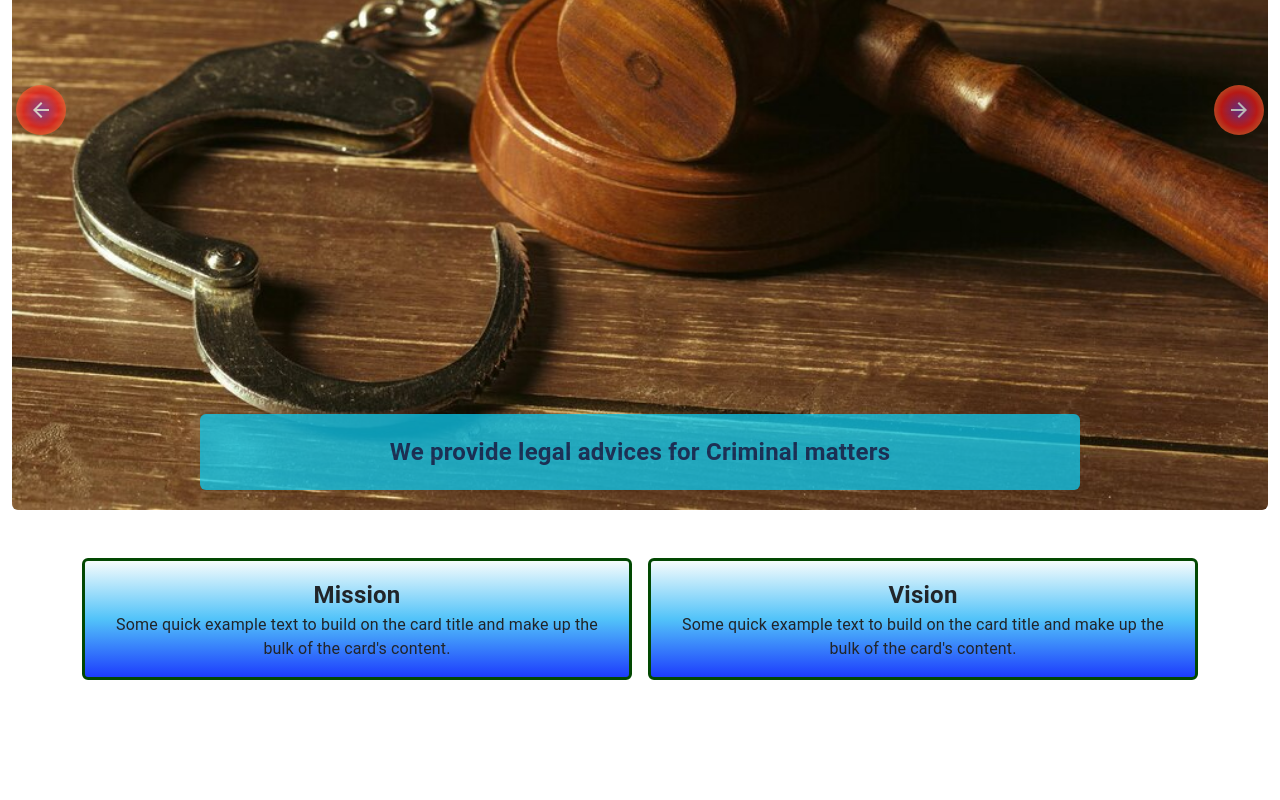
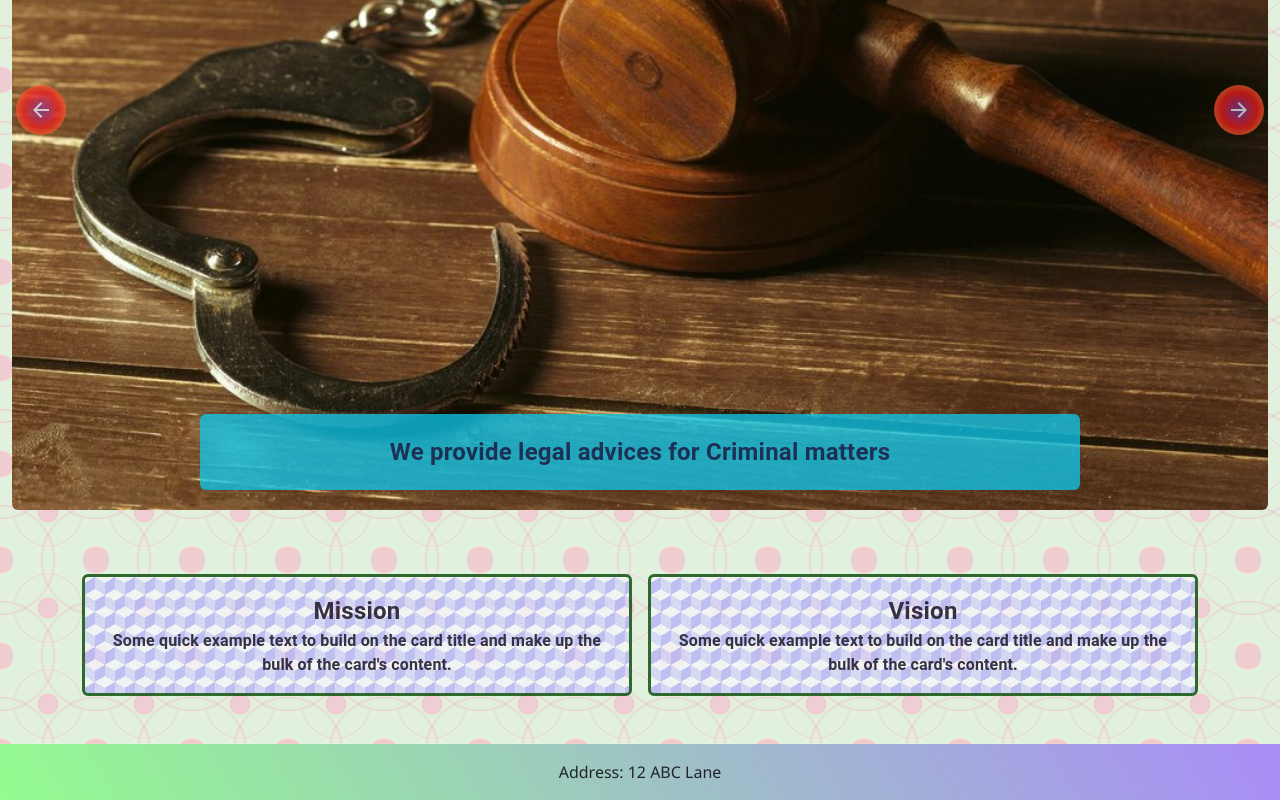
Before and after one commit to Sumitoppa/advocate-web, a React (Create React App) app: page / in a window 1280 px wide. Shown: the part 552-1352 px from the top of the page. Before the commit the page ends 1280 px from the top, so only its background shows below. Built offline with nearby package versions, Linux system fonts and the light colour scheme.

Commit message:
Added Footer, changed styles and folder structure

```diff
--- a/src/App.js
+++ b/src/App.js
@@ -2,7 +2,8 @@ import './App.css';
 import NavMenu from './components/SideNav/NavMenu';
 import {useNavigate} from 'react-router-dom'
 import { useEffect } from 'react';
-import NavigationRouting from './components/NavigationRouting';
+import NavigationRouting from './components/Routing/NavigationRouting';
+import Footer from './components/Footer/Footer';
 
 function App() {
   const navigate = useNavigate();
@@ -15,6 +16,7 @@ function App() {
     <div className="App">
       <NavMenu />
       <NavigationRouting />
+      <Footer />
     </div>
   );
 }
--- /dev/null
+++ b/src/components/Footer/Footer.jsx
@@ -0,0 +1,15 @@
+import React from 'react'
+import styles from './Footer.module.css';
+
+function Footer() {
+  return (
+    <footer>
+        <div className={`${styles.footer} p-3`}>
+            Address:
+            12 ABC Lane
+        </div>
+    </footer>
+  )
+}
+
+export default Footer
--- /dev/null
+++ b/src/components/Footer/Footer.module.css
@@ -0,0 +1,3 @@
+.footer{
+    background-image: linear-gradient(60deg, #17f70f77, #470aef77);
+}
--- a/src/components/Homepage/Homepage.jsx
+++ b/src/components/Homepage/Homepage.jsx
@@ -45,7 +45,7 @@ const Homepage = () => {
       <div className="my-3">
         <ImageSlider />
       </div>
-      <div className="my-5">
+      <div className="py-5">
         <MissionAndVision />
       </div>
     </>
--- a/src/components/Homepage/MissionAndVision/MissionAndVision.jsx
+++ b/src/components/Homepage/MissionAndVision/MissionAndVision.jsx
@@ -13,7 +13,7 @@ function MissionAndVission() {
               <Typography className="card-title fs-4">
                 <strong>Mission</strong>
               </Typography>
-              <Typography className="card-text">
+              <Typography className="card-text fw-bold">
                 Some quick example text to build on the card title and make up
                 the bulk of the card's content.
               </Typography>
@@ -28,7 +28,7 @@ function MissionAndVission() {
               <Typography className="card-title fs-4">
                 <strong>Vision</strong>
               </Typography>
-              <Typography className="card-text">
+              <Typography className="card-text fw-bold">
                 Some quick example text to build on the card title and make up
                 the bulk of the card's content.
               </Typography>
--- a/src/components/Homepage/MissionAndVision/MissionAndVision.module.css
+++ b/src/components/Homepage/MissionAndVision/MissionAndVision.module.css
@@ -1,4 +1,56 @@
-.advMVCard{
-    border: 3px solid rgb(2, 72, 2);
-    background: linear-gradient(0deg, rgba(29,60,253,1) 0%, rgba(82,195,249,1) 50%, rgba(246,252,252,1) 100%);
+.advMVCard {
+  border: 3px solid rgb(2, 72, 2);
+  background-color: #b4b4f6;
+  opacity: 0.8;
+  background-image: linear-gradient(
+      30deg,
+      #f4f7f8 12%,
+      transparent 12.5%,
+      transparent 87%,
+      #f4f7f8 87.5%,
+      #f4f7f8
+    ),
+    linear-gradient(
+      150deg,
+      #f4f7f8 12%,
+      transparent 12.5%,
+      transparent 87%,
+      #f4f7f8 87.5%,
+      #f4f7f8
+    ),
+    linear-gradient(
+      30deg,
+      #f4f7f8 12%,
+      transparent 12.5%,
+      transparent 87%,
+      #f4f7f8 87.5%,
+      #f4f7f8
+    ),
+    linear-gradient(
+      150deg,
+      #f4f7f8 12%,
+      transparent 12.5%,
+      transparent 87%,
+      #f4f7f8 87.5%,
+      #f4f7f8
+    ),
+    linear-gradient(
+      60deg,
+      #f4f7f877 25%,
+      transparent 25.5%,
+      transparent 75%,
+      #f4f7f877 75%,
+      #f4f7f877
+    ),
+    linear-gradient(
+      60deg,
+      #f4f7f877 25%,
+      transparent 25.5%,
+      transparent 75%,
+      #f4f7f877 75%,
+      #f4f7f877
+    );
+  background-size: 20px 35px;
+  background-position: 0 0, 0 0, 10px 18px, 10px 18px, 0 0, 10px 18px;
+  color: rgb(11, 4, 28);
 }
--- a/src/components/NavigationRouting.jsx
+++ /dev/null
@@ -1,21 +0,0 @@
-import React from 'react'
-import { Routes, Route } from 'react-router-dom'
-import Homepage from './Homepage/Homepage';
-import AboutUs from './AboutUs/AboutUs';
-import AreaOfWork from './AreaOfWork/AreaOfWork';
-import YourOpinion from './YourOpinion/YourOpinion';
-import Contact from './ContactUs/Contact';
-function NavigationRouting() {
-    return (
-        <Routes>
-            <Route path='/' exact element={<Homepage />}></Route>
-            <Route path='/about' exact element={<AboutUs />}></Route>
-            <Route path='/area' element={<AreaOfWork />}></Route>
-            <Route path='/feedback' element={<YourOpinion />}></Route>
-            <Route path='/contact' element={<Contact />}></Route>
-            <Route path='/*' element={<h2>Page not found</h2>}></Route>
-        </Routes>
-    )
-}
-
-export default NavigationRouting
--- /dev/null
+++ b/src/components/Routing/NavigationRouting.jsx
@@ -0,0 +1,25 @@
+import React from "react";
+import { Routes, Route } from "react-router-dom";
+import Homepage from "../Homepage/Homepage";
+import AboutUs from "../AboutUs/AboutUs";
+import AreaOfWork from "../AreaOfWork/AreaOfWork";
+import YourOpinion from "../YourOpinion/YourOpinion";
+import Contact from "../ContactUs/Contact";
+import styles from "./NavigationRouting.module.css";
+
+function NavigationRouting() {
+  return (
+    <div className={`${styles.envelop}`}>
+      <Routes>
+        <Route path="/" exact element={<Homepage />}></Route>
+        <Route path="/about" exact element={<AboutUs />}></Route>
+        <Route path="/area" element={<AreaOfWork />}></Route>
+        <Route path="/feedback" element={<YourOpinion />}></Route>
+        <Route path="/contact" element={<Contact />}></Route>
+        <Route path="/*" element={<h2>Page not found</h2>}></Route>
+      </Routes>
+    </div>
+  );
+}
+
+export default NavigationRouting;
--- /dev/null
+++ b/src/components/Routing/NavigationRouting.module.css
@@ -0,0 +1,44 @@
+.envelop {
+  background: radial-gradient(
+      #f0cdd2 15%,
+      transparent 16%,
+      transparent 49%,
+      #f0cdd2 50%,
+      transparent 51%
+    ),
+    radial-gradient(
+      circle at top left,
+      #f0cdd2 10%,
+      transparent 10%,
+      transparent 39%,
+      #f0cdd2 40%,
+      transparent 41%
+    ),
+    radial-gradient(
+      circle at top right,
+      #f0cdd2 10%,
+      transparent 10%,
+      transparent 39%,
+      #f0cdd2 40%,
+      transparent 41%
+    ),
+    radial-gradient(
+      circle at bottom left,
+      #f0cdd2 10%,
+      transparent 10%,
+      transparent 39%,
+      #f0cdd2 40%,
+      transparent 41%
+    ),
+    radial-gradient(
+      circle at bottom right,
+      #f0cdd2 10%,
+      transparent 10%,
+      transparent 39%,
+      #f0cdd2 40%,
+      transparent 41%
+    );
+  background-size: 6em 6em;
+  background-color: #e2f0de;
+  opacity: 1;
+}
--- a/src/components/SideNav/NavMenu.jsx
+++ b/src/components/SideNav/NavMenu.jsx
@@ -25,7 +25,7 @@ function NavMenu() {
 //   // eslint-disable-next-line react-hooks/exhaustive-deps
 //   }, [document.documentElement.clientWidth]);
   return (
-    <nav className={`navbar navbar-expand-lg ${styles.advNavBackground}`}>
+    <nav className={`navbar navbar-expand-lg ${styles.advNavBackground} sticky-top fw-bold`}>
       <div className="container-fluid">
         <button
           className="navbar-toggler"
@@ -41,7 +41,7 @@ function NavMenu() {
         <div className="collapse navbar-collapse" id="navbarNav">
           <div className={`navbar-nav ${styles.advNavbar} d-flex justify-content-evenly hidden-xs`}>
             <div className="nav-item">
-              <NavLink to="/" className={`nav-link ${styles.advNavLink}`}>
+              <NavLink to="/" className={`nav-link`}>
                 <div className="d-flex">
                   <HomeTwoToneIcon /> Home
                 </div>
--- a/src/components/SideNav/NavMenu.module.css
+++ b/src/components/SideNav/NavMenu.module.css
@@ -8,7 +8,7 @@
 }
 
 .advNavBackground{
-    background: rgb(164,5,14);
+    opacity: 1.0;
     background: linear-gradient(90deg, rgba(164,5,14,1) 0%, rgba(133,17,204,0.5299253490458684) 53%, rgba(82,172,244,1) 100%);
 }
 
```
